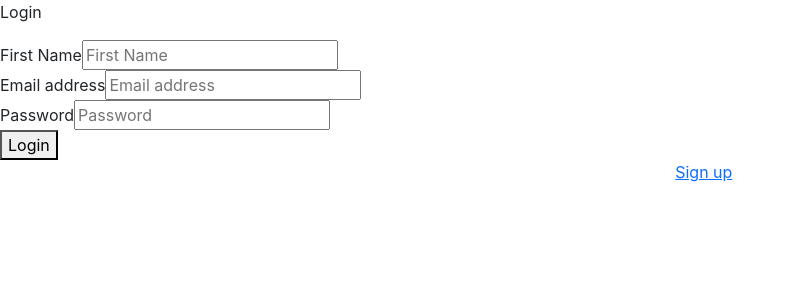
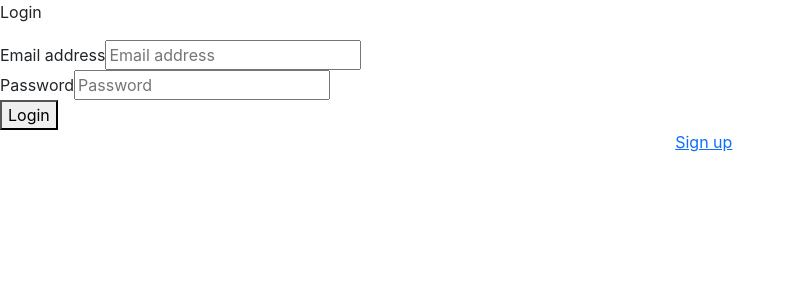
Before and after one commit to miau23/UrNextConnection, a React (Create React App) app: page /login in a window 1280 px wide. Shown: the top 300 px of the page, without its empty margins (0-795 px from the left). Built offline with nearby package versions, Linux system fonts and the light colour scheme.

Commit message:
login and app changes

```diff
--- a/src/App.css
+++ b/src/App.css
@@ -2,20 +2,3 @@
   text-align: center;
   color: #13294B;
 }
-.welcome-statement {
-  font-size: 24px;
-}
-.signupbtn{
-  background-color:#13294B;
-  color:white;
-  font-size: 24px;
-  border-radius: 4px;
-  border-color: #13294B;
-  padding: 14px 40px;
-}
-.loginbtn{
-  background-color: white;
-  border-color: white;
-  color:#13294B;
-  font-size: 16px;
-}
--- a/src/Login.js
+++ b/src/Login.js
@@ -33,18 +33,6 @@ export const Login = () => {
                         <p> Login </p>
 
                         <form>
-                            <div>
-                                <label htmlFor="first-name">
-                                    First Name
-                                </label>
-                                <input
-                                    id="first-name"
-                                    name="firstname"
-                                    type="firstname"
-                                    required
-                                    placeholder="First Name"
-                                />
-                            </div>
                             <div>
                                 <label htmlFor="email-address">
                                     Email address
```
Also changed, not shown: 1 other file (tests, documents, lock files or other folders).
